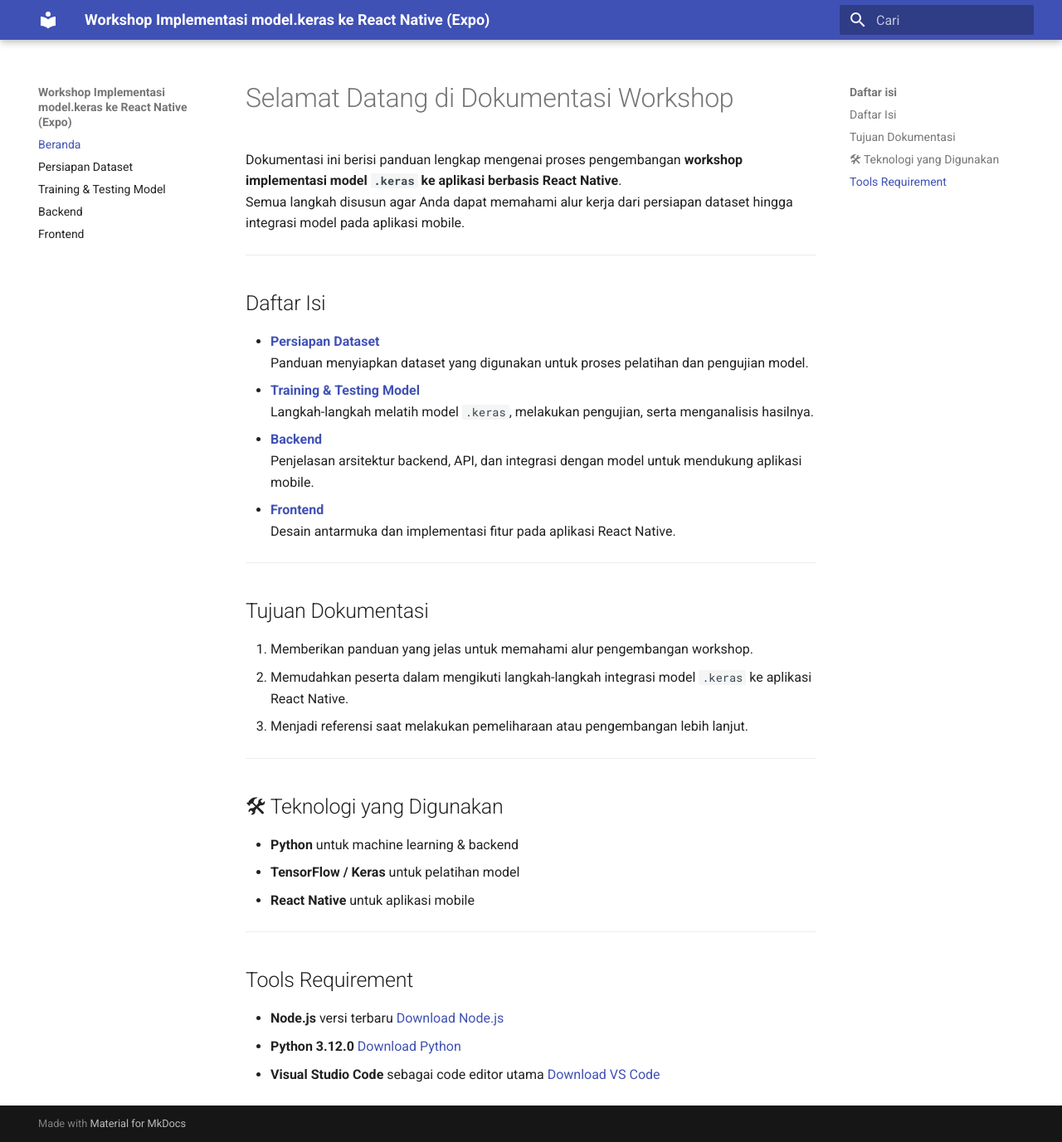
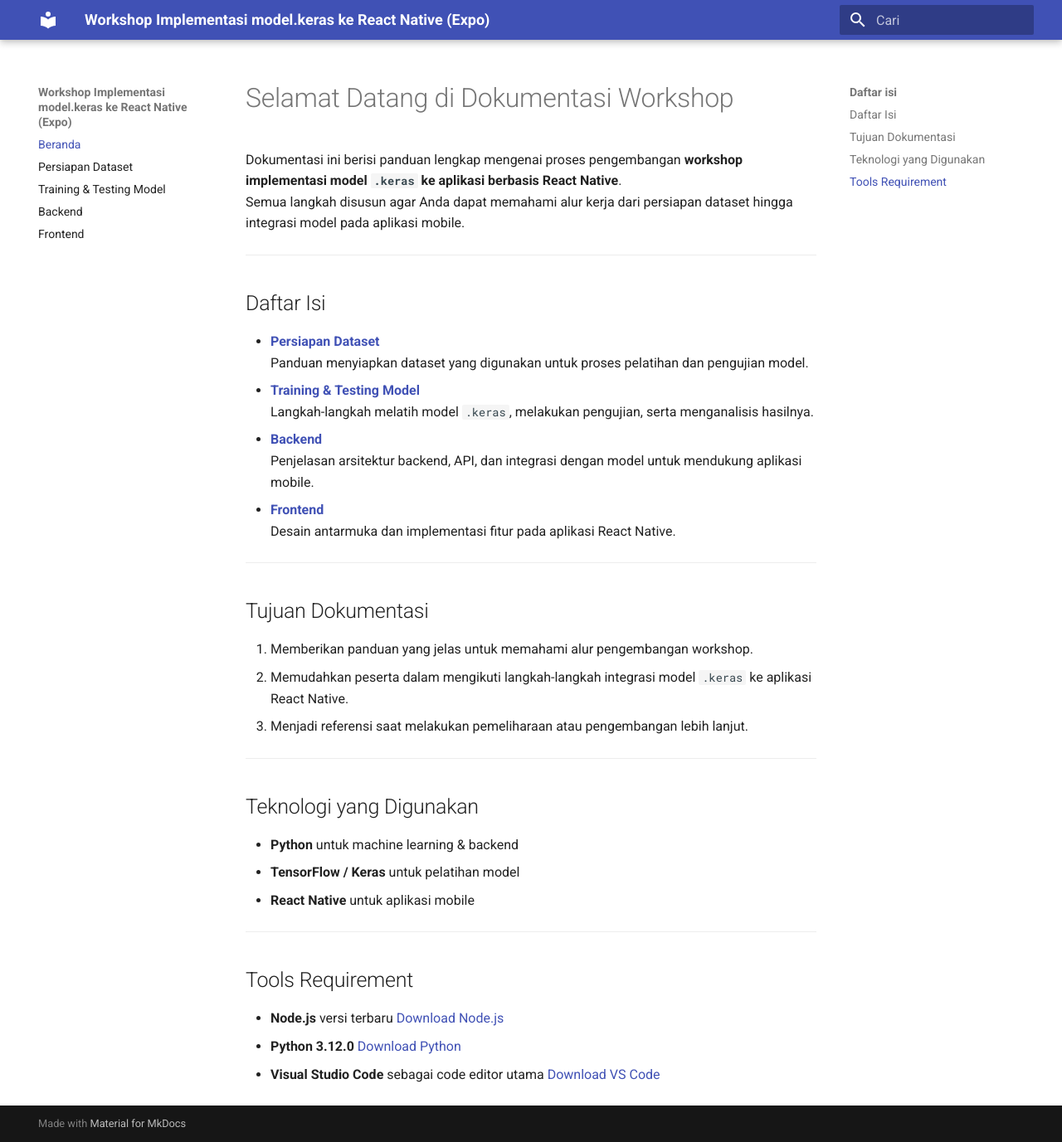
Before and after one commit to KhairullFathan/wokrshop-mti-keras-reactnative, an MkDocs documentation site: the page built from docs/index.md, in a window 1280 px wide and 1377 px high. Shown: the whole window at 83% size. Built offline with MkDocs 1.6.1 and Material for MkDocs 9.7.7, drawn with Linux system fonts in a browser that asks for light colours.

Commit message:
update content

```diff
--- a/docs/index.md
+++ b/docs/index.md
@@ -26,7 +26,7 @@ Semua langkah disusun agar Anda dapat memahami alur kerja dari persiapan dataset
 
 ---
 
-## 🛠 Teknologi yang Digunakan
+## Teknologi yang Digunakan
 
 - **Python** untuk machine learning & backend
 - **TensorFlow / Keras** untuk pelatihan model
```
